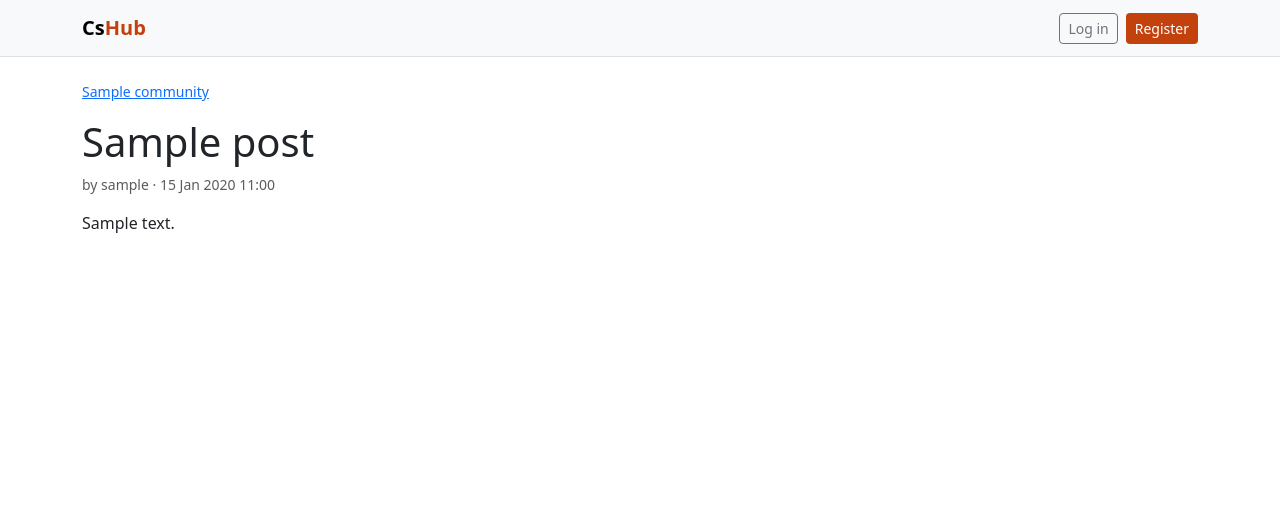
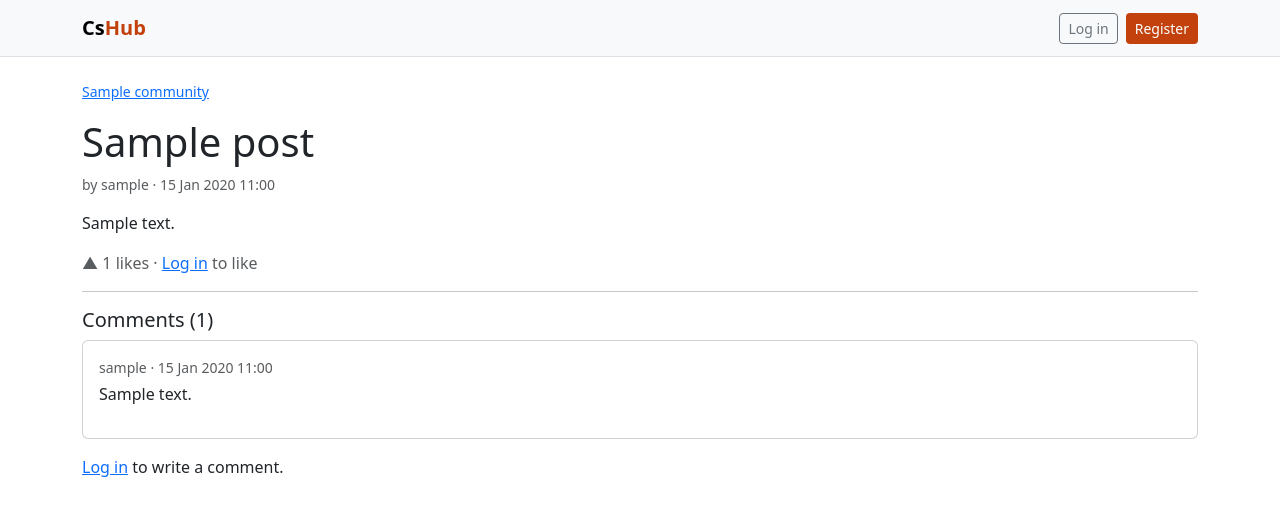
Before and after one commit to mohamedelamine-mansour/cshub, a Django app: page /post/1/ in a window 1280 px wide. Shown: the top 516 px of the page. Run offline with Django 5.2, Linux system fonts and the light colour scheme; tables that the repository leaves empty hold one stand-in row (values such as "Sample post").

Commit message:
Add comments and likes

```diff
--- a/forum/forms.py
+++ b/forum/forms.py
@@ -1,9 +1,17 @@
 from django import forms
 
-from .models import Post
+from .models import Comment, Post
 
 
 class PostForm(forms.ModelForm):
     class Meta:
         model = Post
         fields = ('community', 'title', 'body')
+
+
+class CommentForm(forms.ModelForm):
+    class Meta:
+        model = Comment
+        fields = ('body',)
+        widgets = {'body': forms.Textarea(attrs={'rows': 3, 'dir': 'auto'})}
+        labels = {'body': 'Your comment'}
--- a/forum/urls.py
+++ b/forum/urls.py
@@ -9,4 +9,6 @@ urlpatterns = [
     path('post/<int:pk>/', views.post_detail, name='post_detail'),
     path('post/<int:pk>/edit/', views.post_update, name='post_update'),
     path('post/<int:pk>/delete/', views.post_delete, name='post_delete'),
+    path('post/<int:pk>/comment/', views.comment_create, name='comment_create'),
+    path('post/<int:pk>/like/', views.like_toggle, name='like_toggle'),
 ]
--- a/forum/views.py
+++ b/forum/views.py
@@ -1,9 +1,10 @@
 from django.contrib.auth.decorators import login_required
 from django.core.exceptions import PermissionDenied
 from django.shortcuts import get_object_or_404, redirect, render
+from django.views.decorators.http import require_POST
 
-from .forms import PostForm
-from .models import Community, Post
+from .forms import CommentForm, PostForm
+from .models import Community, Like, Post
 
 
 def home(request):
@@ -25,7 +26,19 @@ def post_detail(request, pk):
     post = get_object_or_404(
         Post.objects.select_related('author', 'community'), pk=pk
     )
-    return render(request, 'forum/post_detail.html', {'post': post})
+    comments = post.comments.select_related('author')
+    like_count = post.likes.count()
+    user_liked = (
+        request.user.is_authenticated
+        and post.likes.filter(user=request.user).exists()
+    )
+    return render(request, 'forum/post_detail.html', {
+        'post': post,
+        'comments': comments,
+        'like_count': like_count,
+        'user_liked': user_liked,
+        'form': CommentForm(),
+    })
 
 
 @login_required
@@ -67,3 +80,26 @@ def post_delete(request, pk):
         post.delete()
         return redirect('community_detail', pk=community_pk)
     return render(request, 'forum/post_confirm_delete.html', {'post': post})
+
+
+@login_required
+@require_POST
+def comment_create(request, pk):
+    post = get_object_or_404(Post, pk=pk)
+    form = CommentForm(request.POST)
+    if form.is_valid():
+        comment = form.save(commit=False)
+        comment.post = post
+        comment.author = request.user
+        comment.save()
+    return redirect('post_detail', pk=post.pk)
+
+
+@login_required
+@require_POST
+def like_toggle(request, pk):
+    post = get_object_or_404(Post, pk=pk)
+    like, created = Like.objects.get_or_create(user=request.user, post=post)
+    if not created:
+        like.delete()
+    return redirect('post_detail', pk=post.pk)
--- a/templates/forum/post_detail.html
+++ b/templates/forum/post_detail.html
@@ -9,10 +9,49 @@
     by {{ post.author.username }} · {{ post.created_at|date:"d M Y H:i" }}
 </p>
 <div dir="auto">{{ post.body|linebreaks }}</div>
-{% if user == post.author %}
-<div class="mt-3 d-flex gap-2">
+
+<div class="d-flex flex-wrap align-items-center gap-2 my-3">
+    {% if user.is_authenticated %}
+    <form method="post" action="{% url 'like_toggle' post.pk %}">
+        {% csrf_token %}
+        <button class="btn btn-sm {% if user_liked %}btn-primary{% else %}btn-outline-primary{% endif %}" type="submit">
+            &#9650; {% if user_liked %}Liked{% else %}Like{% endif %} · {{ like_count }}
+        </button>
+    </form>
+    {% else %}
+    <span class="text-muted">&#9650; {{ like_count }} likes ·
+        <a href="{% url 'login' %}">Log in</a> to like</span>
+    {% endif %}
+
+    {% if user == post.author %}
     <a class="btn btn-outline-secondary btn-sm" href="{% url 'post_update' post.pk %}">Edit</a>
     <a class="btn btn-outline-danger btn-sm" href="{% url 'post_delete' post.pk %}">Delete</a>
+    {% endif %}
 </div>
+
+<hr>
+<h2 class="h5">Comments ({{ comments|length }})</h2>
+
+{% for comment in comments %}
+<div class="card mb-2">
+    <div class="card-body">
+        <p class="text-muted small mb-1">
+            {{ comment.author.username }} · {{ comment.created_at|date:"d M Y H:i" }}
+        </p>
+        <div dir="auto">{{ comment.body|linebreaks }}</div>
+    </div>
+</div>
+{% empty %}
+<p class="text-muted">No comments yet.</p>
+{% endfor %}
+
+{% if user.is_authenticated %}
+<form method="post" action="{% url 'comment_create' post.pk %}" class="mt-3">
+    {% csrf_token %}
+    {{ form.as_p }}
+    <button class="btn btn-primary" type="submit">Post comment</button>
+</form>
+{% else %}
+<p class="mt-3"><a href="{% url 'login' %}">Log in</a> to write a comment.</p>
 {% endif %}
 {% endblock %}
```
